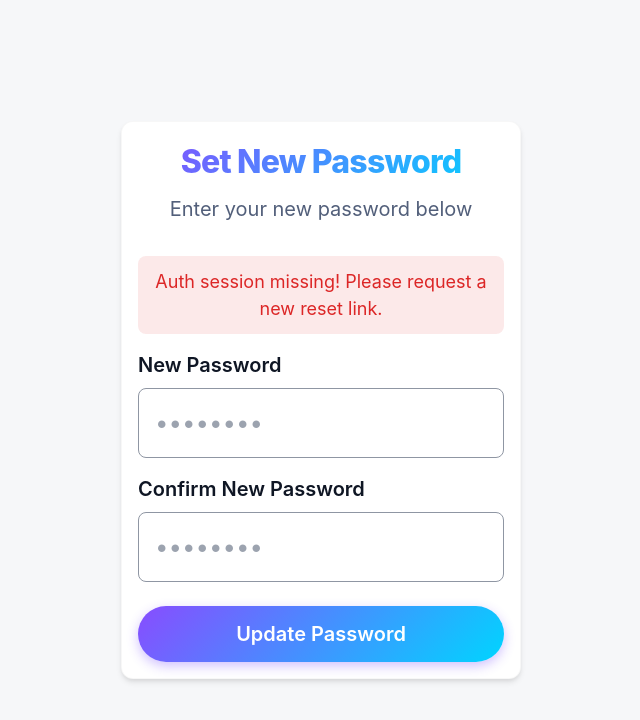
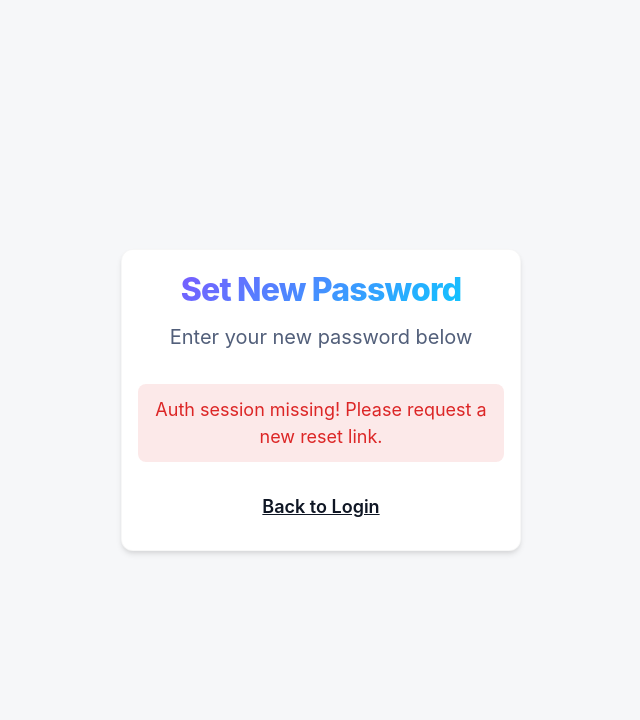
Before and after one commit to s2n4life/k9desk, a Next.js app: page /reset-password in a window 1280 px wide. Shown: the top 720 px of the page, without its empty margins (319-959 px from the left). Built offline with nearby package versions, Linux system fonts and the light colour scheme; no server answers.

Commit message:
fix: explicit error handling and session patience for password reset

```diff
--- a/src/app/reset-password/page.tsx
+++ b/src/app/reset-password/page.tsx
@@ -17,6 +17,19 @@ export default function ResetPasswordPage() {
         let authListener: any;
 
         const checkSession = async () => {
+            const hash = window.location.hash;
+
+            // Check for error in hash (expired link)
+            if (hash.includes('error=')) {
+                if (hash.includes('expired')) {
+                    setError('This reset link has expired. Please request a new one.');
+                } else {
+                    setError('Invalid reset link. Please try again.');
+                }
+                setCheckingSession(false);
+                return;
+            }
+
             // First check if we already have a user
             const { data: { user } } = await supabase.auth.getUser();
             if (user) {
@@ -40,7 +53,7 @@ export default function ResetPasswordPage() {
                     setError('Auth session missing! Please request a new reset link.');
                 }
                 setCheckingSession(false);
-            }, 1500);
+            }, 3000);
         };
 
         checkSession();
@@ -97,21 +110,27 @@ export default function ResetPasswordPage() {
                     </p>
                 </div>
 
-                {error && (
+                {error ? (
+                    <div style={{ textAlign: 'center' }}>
                         <div style={{
                             marginBottom: 'var(--space-4)',
                             padding: 'var(--space-3)',
                             borderRadius: 'var(--radius-md)',
                             backgroundColor: 'rgba(220, 38, 38, 0.1)',
                             color: '#dc2626',
-                        fontSize: 'var(--font-size-sm)',
-                        textAlign: 'center'
+                            fontSize: 'var(--font-size-sm)'
                         }}>
                             {error}
                         </div>
-                )}
-
-                {message && (
+                        <button
+                            onClick={() => window.location.href = '/login'}
+                            className="btn"
+                            style={{ fontSize: 'var(--font-size-sm)', textDecoration: 'underline' }}
+                        >
+                            Back to Login
+                        </button>
+                    </div>
+                ) : message ? (
                     <div style={{
                         marginBottom: 'var(--space-4)',
                         padding: 'var(--space-3)',
@@ -123,8 +142,7 @@ export default function ResetPasswordPage() {
                     }}>
                         {message}
                     </div>
-                )}
-
+                ) : !checkingSession && (
                     <form onSubmit={handleSubmit} style={{ display: 'flex', flexDirection: 'column', gap: 'var(--space-4)' }}>
                         <div>
                             <label style={{ fontWeight: 600 }}>New Password</label>
@@ -154,13 +172,14 @@ export default function ResetPasswordPage() {
 
                         <button
                             type="submit"
-                        disabled={loading || checkingSession || !!error}
+                            disabled={loading}
                             className="btn btn-primary"
                             style={{ marginTop: 'var(--space-2)' }}
                         >
                             {loading ? 'Updating...' : 'Update Password'}
                         </button>
                     </form>
+                )}
             </div>
         </div>
     );
--- a/src/components/auth/AuthRedirectHandler.tsx
+++ b/src/components/auth/AuthRedirectHandler.tsx
@@ -13,7 +13,7 @@ export function AuthRedirectHandler() {
 
         // If we have an access token directly (Implicit flow), just go to reset page
         if (hash.includes('access_token=')) {
-            router.push('/reset-password' + hash);
+            window.location.replace('/reset-password' + hash);
             return;
         }
 
```
Lines whose indentation alone changed are shown as unchanged.
